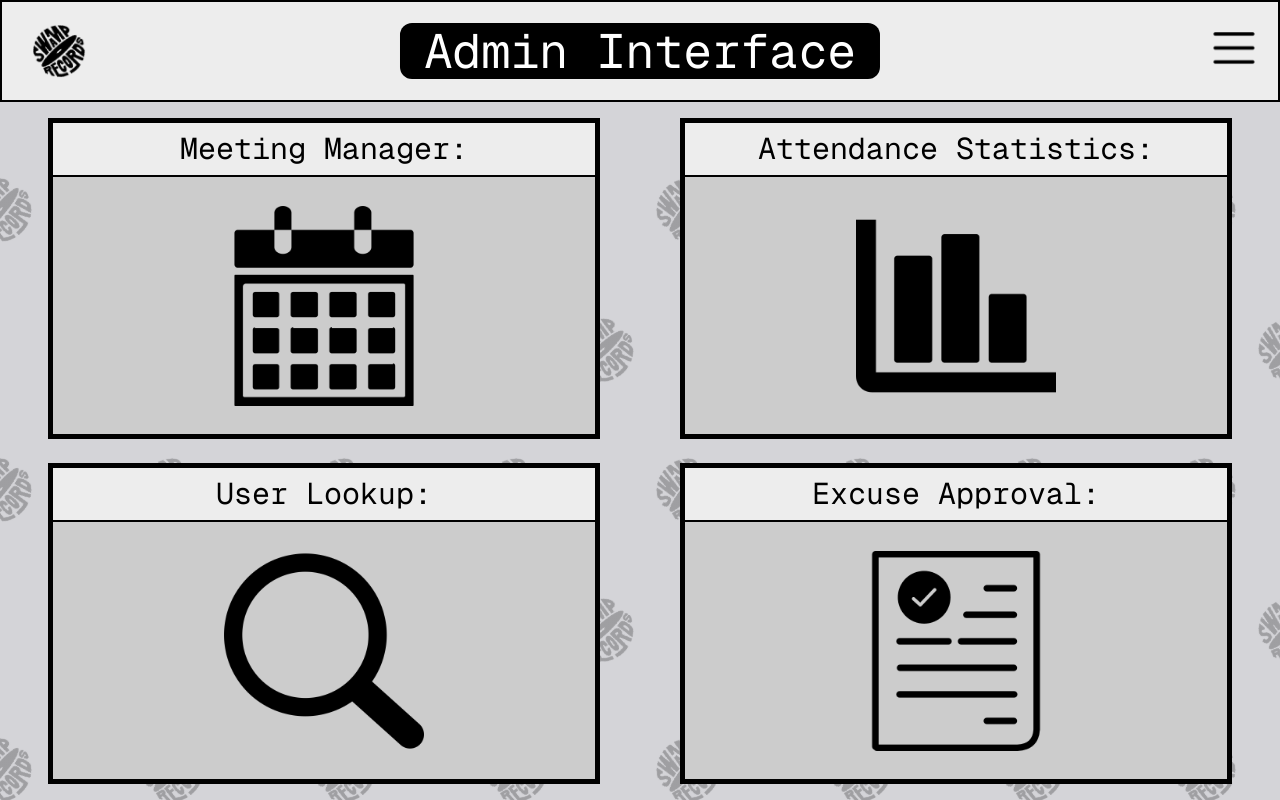
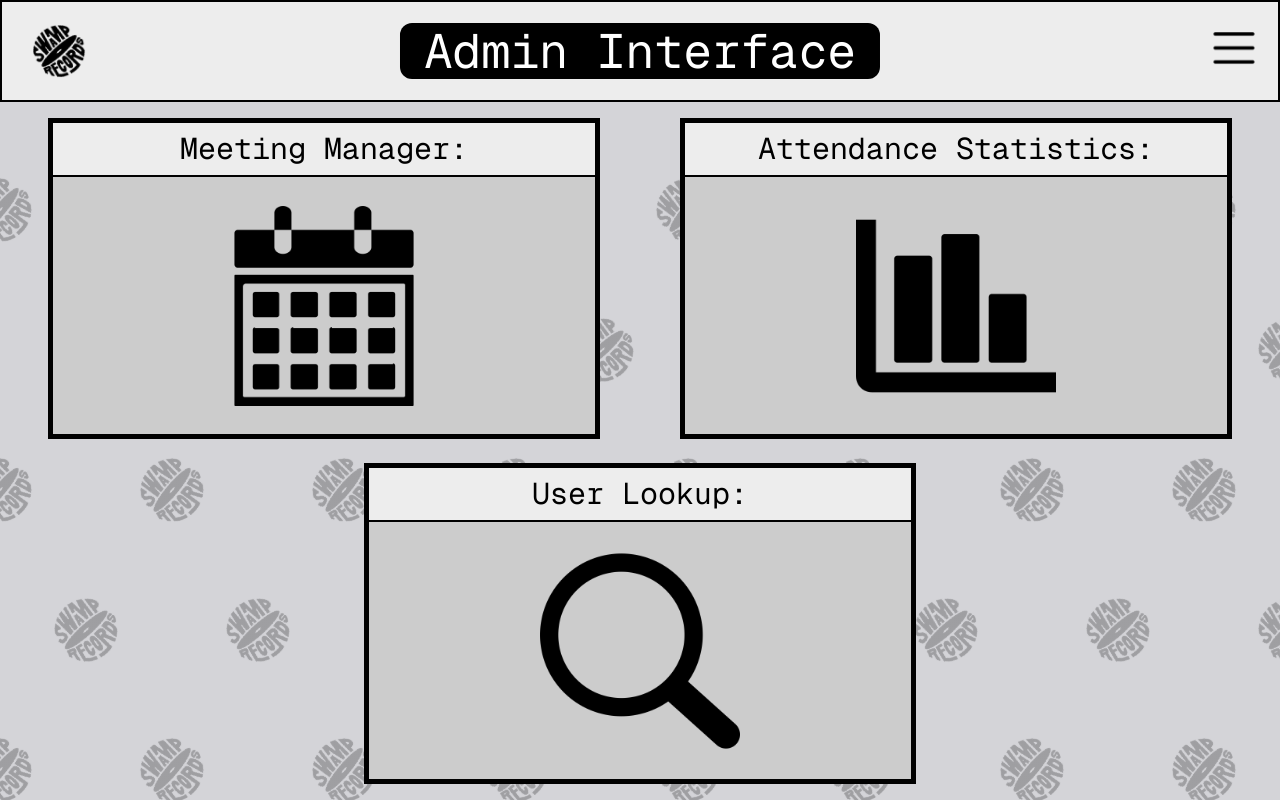
Before and after one commit to Swamp-Records/swamp-records-portal, a Next.js app in the folder frontend/: page /admin/home in a window 1280 px wide. Built offline with nearby package versions, Linux system fonts and the light colour scheme.

Commit message:
tempoarilly remove excuse_approval (won't be done in time)

```diff
--- a/frontend/src/app/admin/home/page.tsx
+++ b/frontend/src/app/admin/home/page.tsx
@@ -14,7 +14,7 @@ const tiles: Tile[] = [
   { title: "Meeting Manager", href: "/admin/meeting_manager", img: calendarIcon },
   { title: "Attendance Statistics", href: "/admin/statistics", img: chartIcon },
   { title: "User Lookup", href: "/admin/user_lookup", img: searchIcon },
-  { title: "Excuse Approval", href: "/admin/excuse_approval", img: approveIcon },
+  //{ title: "Excuse Approval", href: "/admin/excuse_approval", img: approveIcon },
 ];
 
 function TileContent({ title, img }: { title: string; img: StaticImageData }) {
--- a/frontend/src/app/user_menu.tsx
+++ b/frontend/src/app/user_menu.tsx
@@ -19,7 +19,7 @@ const menuItems: Record<MenuMode, { label: string; href: string }[]> = {
     { label: "Home", href: "/admin/home" },
     { label: "Meeting Manager", href: "/admin/meeting_manager" },
     { label: "Attendance Stats", href: "/admin/statistics" },
-    { label: "Excuse Approval", href: "/admin/excuse_approval" },
+    //{ label: "Excuse Approval", href: "/admin/excuse_approval" },
     { label: "User Lookup", href: "/admin/user_lookup" },
   ],
 };
```
